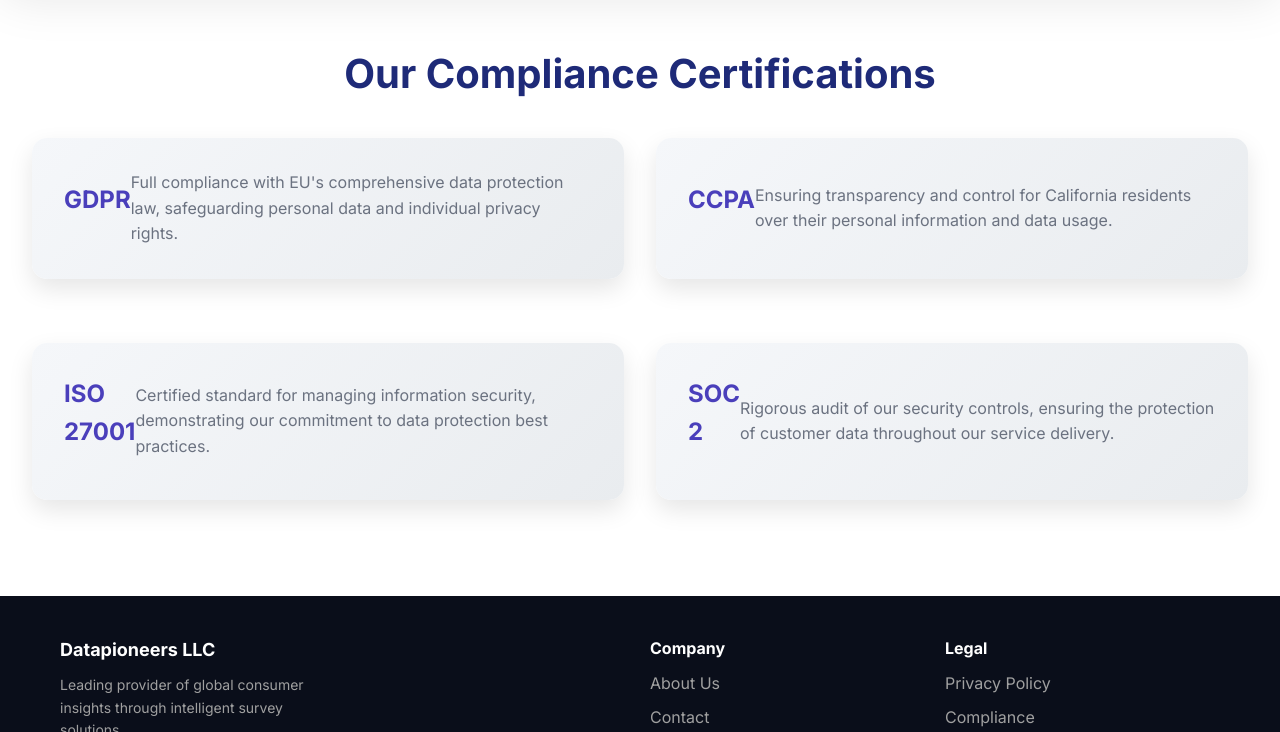
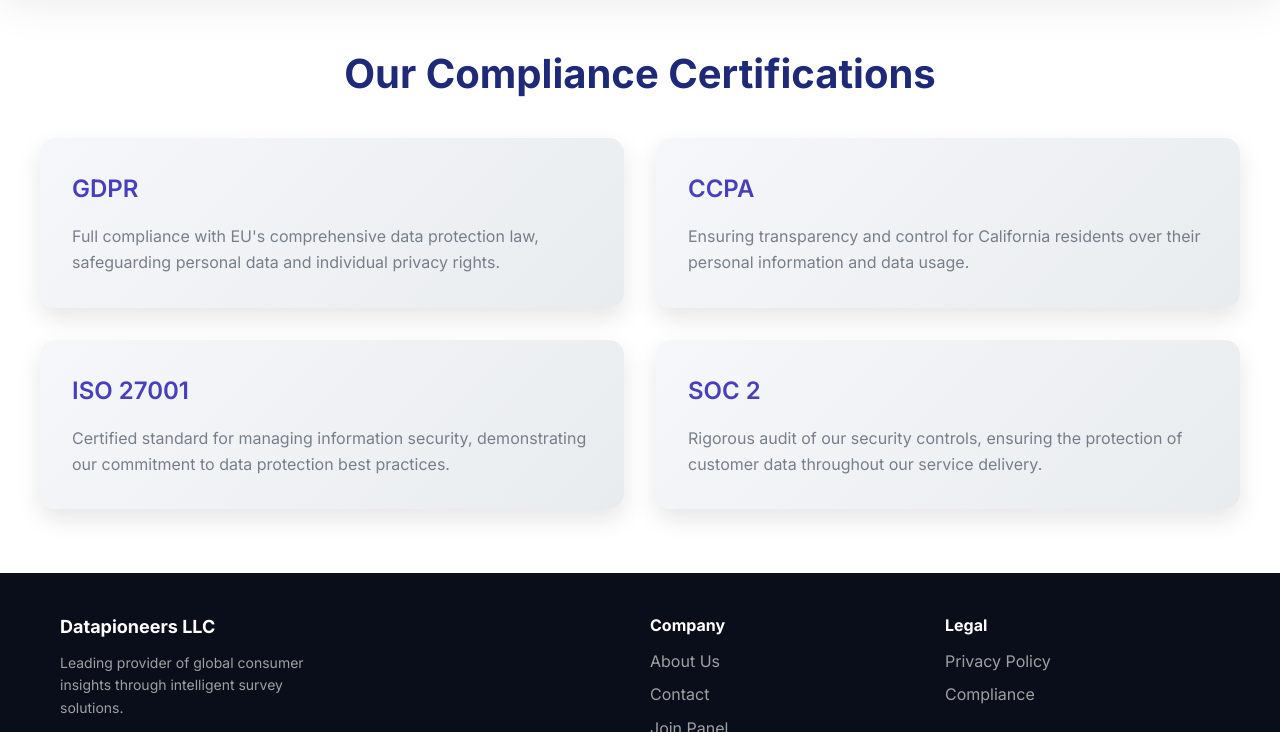
Before and after one commit to wudi1906/officialwebsite, a website: page compliance.html in a window 1280 px wide. Shown: the part 702-1434 px from the top of the page. Drawn offline with Linux system fonts and the light colour scheme.

Commit message:
调整样式问题

```diff
--- a/styles.css
+++ b/styles.css
@@ -1225,14 +1225,41 @@ textarea:focus {
     padding: 0 2rem;
 }
 
+.certification-grid {
+    display: grid;
+    grid-template-columns: repeat(2, 1fr);
+    gap: 2rem;
+    max-width: 1200px;
+    margin: 0 auto;
+}
+
 .certification-card {
-    display: flex;
-    align-items: center;
     background: linear-gradient(135deg, #f5f7fa, #e9ecef);
     border-radius: 15px;
+    padding: 2.5rem;
     box-shadow: 0 10px 25px rgba(0, 0, 0, 0.1);
-    padding: 2rem;
-    margin-bottom: 2rem;
+    display: flex;
+    flex-direction: column;
+    justify-content: space-between;
+    transition: transform 0.3s ease, box-shadow 0.3s ease;
+}
+
+.certification-card:hover {
+    transform: translateY(-10px);
+    box-shadow: 0 15px 35px rgba(0, 0, 0, 0.15);
+}
+
+.certification-card h3 {
+    color: var(--primary-purple);
+    margin-bottom: 1rem;
+    font-size: 1.5rem;
+    font-weight: 600;
+}
+
+.certification-card p {
+    color: #4a5568;
+    line-height: 1.6;
+    opacity: 0.9;
 }
 
 .certification-icon {
```
